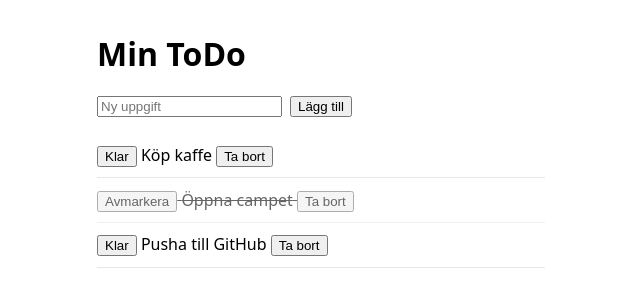
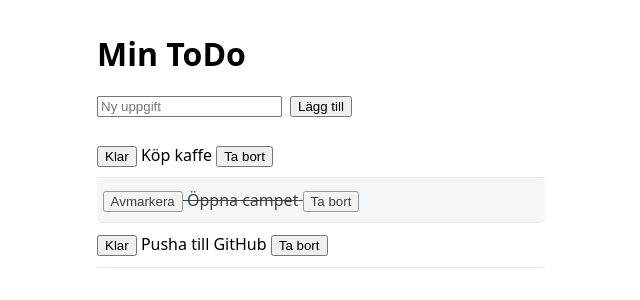
Before and after one commit to Ghada2027/v40-css-react-camp, a React app in the folder app/: page / in a window 1280 px wide. Shown: the top 300 px of the page, without its empty margins (319-959 px from the left). Built offline with nearby package versions, Linux system fonts and the light colour scheme; the HTML template or start-up script is replaced by a standard one.

Commit message:
Polish: completed-bakgrund och focus-stil på input

```diff
--- a/app/src/App.css
+++ b/app/src/App.css
@@ -23,5 +23,14 @@
 
 .completed {
   text-decoration: line-through;
-  opacity: 0.6;
+  opacity: 0.75;
+  background: #f1f5f9;
+  border-radius: 0.35rem;
+  padding-left: 0.35rem;
+  padding-right: 0.35rem;
 }
+
+.input-row input:focus {
+  outline: 2px solid #2563eb;
+  outline-offset: 2px;
+}
```
